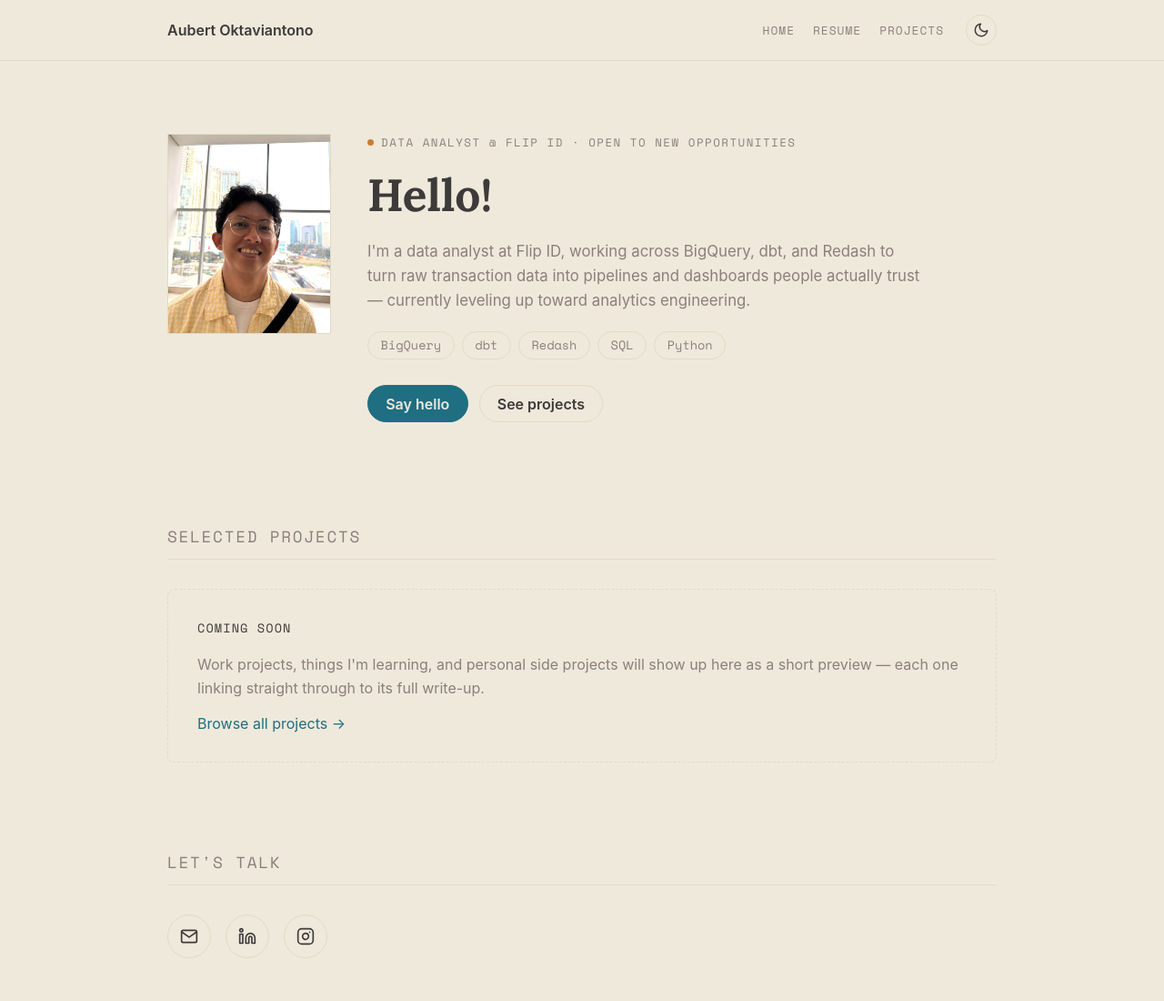
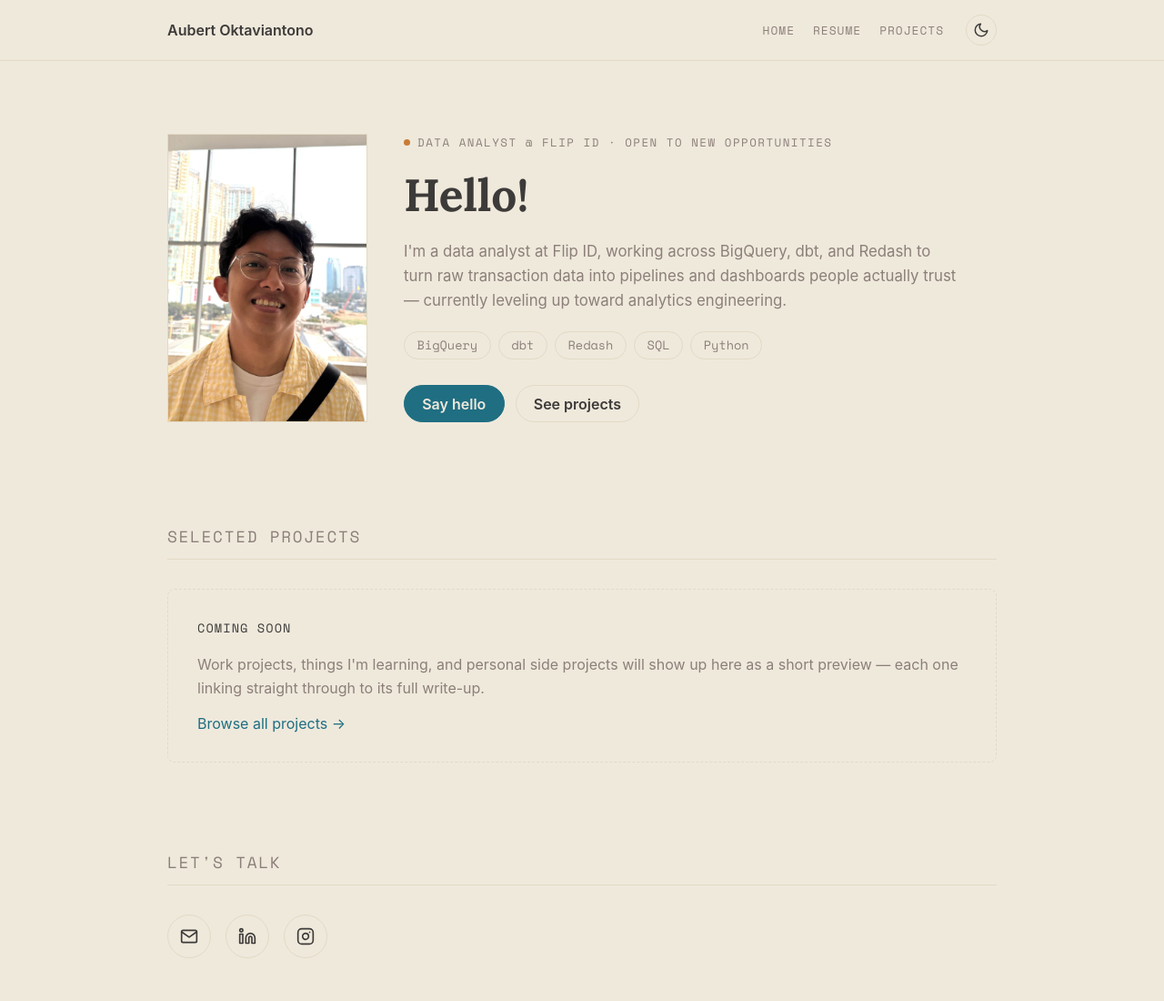
Before and after one commit to aubertoktav/aubertoktav.github.io, an Astro site: page / in a window 1280 px wide. Shown: the top 1100 px of the page at 91% size. Built offline with nearby package versions, Linux system fonts and the light colour scheme; Astro itself is replaced by a stand-in of ours.

Commit message:
Make hero photo span full height of the hero content
Photo frame now stretches (align-items: stretch) to match the
height of the eyebrow/headline/lede/stack/CTA column instead of a
fixed 220px box, and widened to 220px to keep proportions sensible
at the new height.

```diff
--- a/src/pages/index.astro
+++ b/src/pages/index.astro
@@ -78,12 +78,11 @@ const instagramUrl = 'https://instagram.com/aubert_oktav';
     padding: 5rem 0 4rem;
     display: flex;
     gap: 2.5rem;
-    align-items: flex-start;
+    align-items: stretch;
   }
   .hero-photo {
     flex: 0 0 auto;
-    width: 180px;
-    height: 220px;
+    width: 220px;
     border: 1px solid var(--border);
     background: var(--bg-elev);
     overflow: hidden;
```
